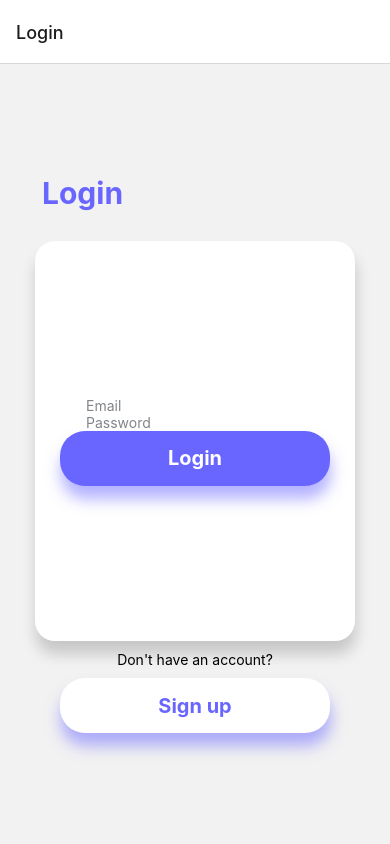
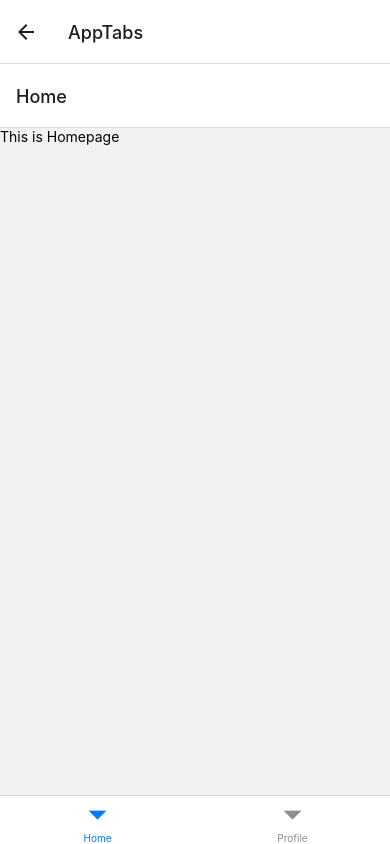
Before and after one commit to Kellories/fiducia, a React Native app: screen /AppTabs in a window 390 px wide. Built offline with nearby package versions, Linux system fonts and the light colour scheme.

Commit message:
feat : created app tabs

```diff
--- a/App.js
+++ b/App.js
@@ -5,6 +5,7 @@ import { createNativeStackNavigator } from '@react-navigation/native-stack'
 import { NavigationContainer } from '@react-navigation/native';
 import globalStyles from './src/styles/globalStyles';
 import Login from './src/pages/Login'
+import AppTabs from './src/pages/AppTabs';
 
 
 const Stack = createNativeStackNavigator()
@@ -15,10 +16,10 @@ const App = () =>{
       <NavigationContainer>
         <Stack.Navigator>
           <Stack.Screen name = "Login" component = {Login}/>
+          <Stack.Screen name = "AppTabs" component={AppTabs}/>
         </Stack.Navigator>
       </NavigationContainer>
     </SafeAreaProvider>
-
   )
 }
 export default App
--- a/package.json
+++ b/package.json
@@ -10,6 +10,7 @@
   },
   "dependencies": {
     "@expo/webpack-config": "^18.0.1",
+    "@react-navigation/bottom-tabs": "^6.5.7",
     "@react-navigation/native": "^6.1.6",
     "@react-navigation/native-stack": "^6.9.12",
     "expo": "~48.0.18",
--- /dev/null
+++ b/src/pages/AppTabs.jsx
@@ -0,0 +1,15 @@
+import { createBottomTabNavigator } from '@react-navigation/bottom-tabs';
+import Home from './Home';
+import Profile from './Profile'
+
+const Tab = createBottomTabNavigator();
+
+const AppTabs = () => {
+    return(
+        <Tab.Navigator>
+            <Tab.Screen name = "Home" component={Home}/>
+            <Tab.Screen name = "Profile" component={Profile}/>
+        </Tab.Navigator>
+    )
+}
+export default AppTabs
--- /dev/null
+++ b/src/pages/Home.jsx
@@ -0,0 +1,13 @@
+import {Text, SafeAreaView} from "react-native"
+
+
+
+const Home = () => {
+    return(
+        <SafeAreaView>
+            <Text>This is Homepage</Text>
+        </SafeAreaView>
+    )
+
+}
+export default Home
--- a/src/pages/Login.jsx
+++ b/src/pages/Login.jsx
@@ -42,6 +42,7 @@ const UserLogin = ({navigation}) => {
                         .then((userCredential) => {
                             const user = userCredential.user
                             console.log(user)
+                            navigation.navigate("AppTabs")
                         })
                         .catch((error) => {
                             console.log(error.code)
--- /dev/null
+++ b/src/pages/Profile.jsx
@@ -0,0 +1,10 @@
+import { Text, SafeAreaView } from "react-native"
+
+const Profile = () => {
+    return(
+        <SafeAreaView>
+            <Text>This is Profile Page</Text>
+        </SafeAreaView>
+    )
+}
+export default Profile
```
Also changed, not shown: 1 other file (tests, documents, lock files or other folders).
